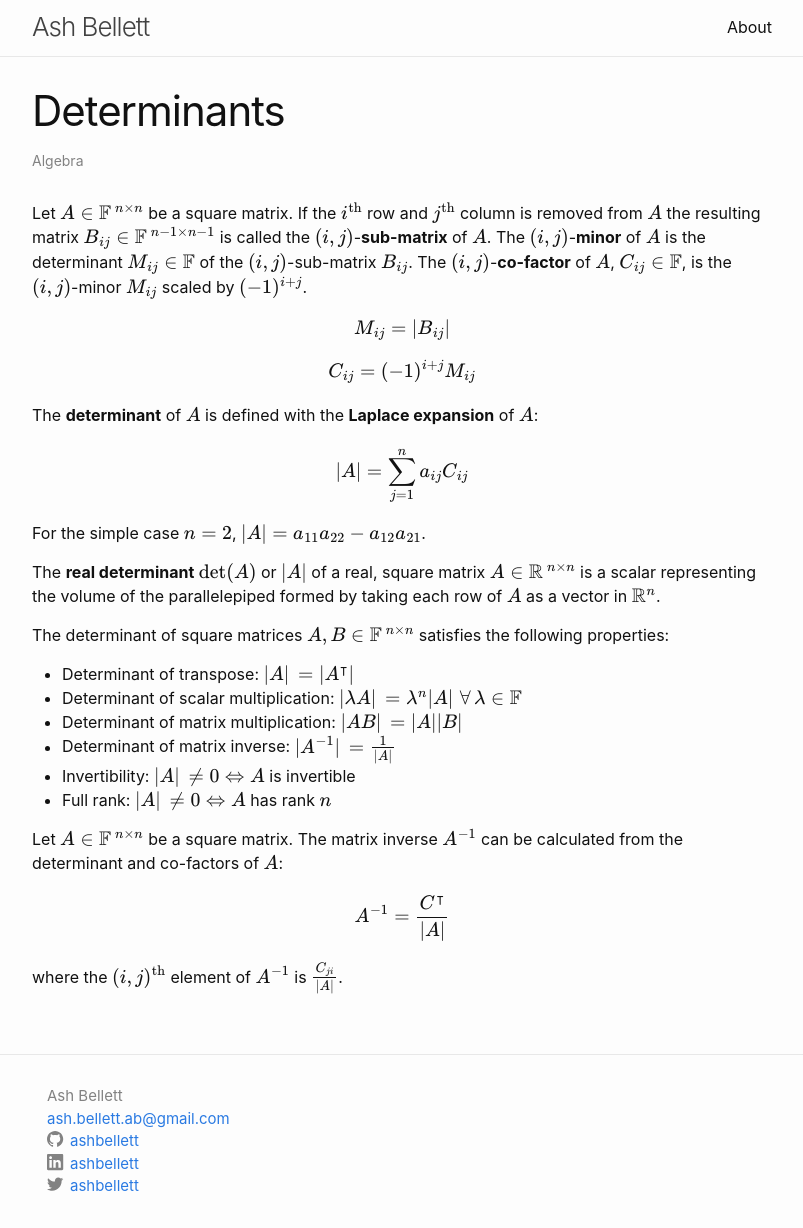
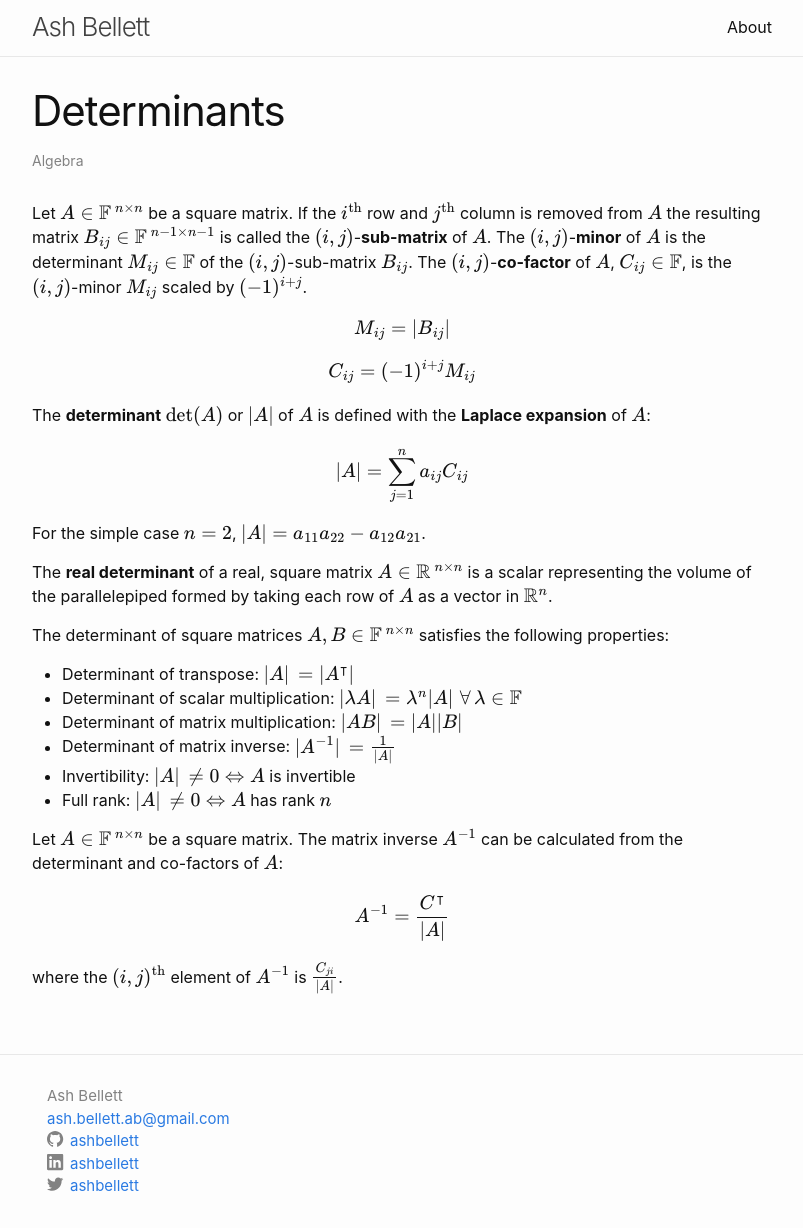
Before and after one commit to ashbellett/ashbellett.github.io, a Jekyll site: the page built from _posts/_algebra/determinants.md, in a window 1280 px wide. Shown: the whole page, without its empty margins (238-1041 px from the left). Built offline with Jekyll 4.4.1, drawn with Linux system fonts in a browser that asks for light colours; some web fonts are replaced.

```diff
--- a/_posts/_algebra/determinants.md
+++ b/_posts/_algebra/determinants.md
@@ -12,13 +12,13 @@ $$M_{ij} = \lvert B_{ij}\rvert$$
 
 $$C_{ij} = (-1)^{i+j}M_{ij}$$
 
-The **determinant** of $$A$$ is defined with the **Laplace expansion** of $$A$$:
+The **determinant** $$\mathrm{det}(A)$$ or $$\lvert A\rvert$$ of $$A$$ is defined with the **Laplace expansion** of $$A$$:
 
 $$\lvert A \rvert = \sum_{j=1}^{n} a_{ij}C_{ij}$$
 
 For the simple case $$n=2$$, $$\lvert A \rvert = a_{11}a_{22}-a_{12}a_{21}$$.
 
-The **real determinant** $$\mathrm{det}(A)$$ or $$\lvert A\rvert$$ of a real, square matrix $$A\in\mathbb{R}^{\,n\times n}$$ is a scalar representing the volume of the parallelepiped formed by taking each row of $$A$$ as a vector in $$\mathbb{R}^n$$.
+The **real determinant** of a real, square matrix $$A\in\mathbb{R}^{\,n\times n}$$ is a scalar representing the volume of the parallelepiped formed by taking each row of $$A$$ as a vector in $$\mathbb{R}^n$$.
 
 The determinant of square matrices $$A,B\in\mathbb{F}^{\,n\times n}$$ satisfies the following properties:
 - Determinant of transpose: $$\lvert A \rvert\,= \lvert A^\intercal \rvert$$
```
